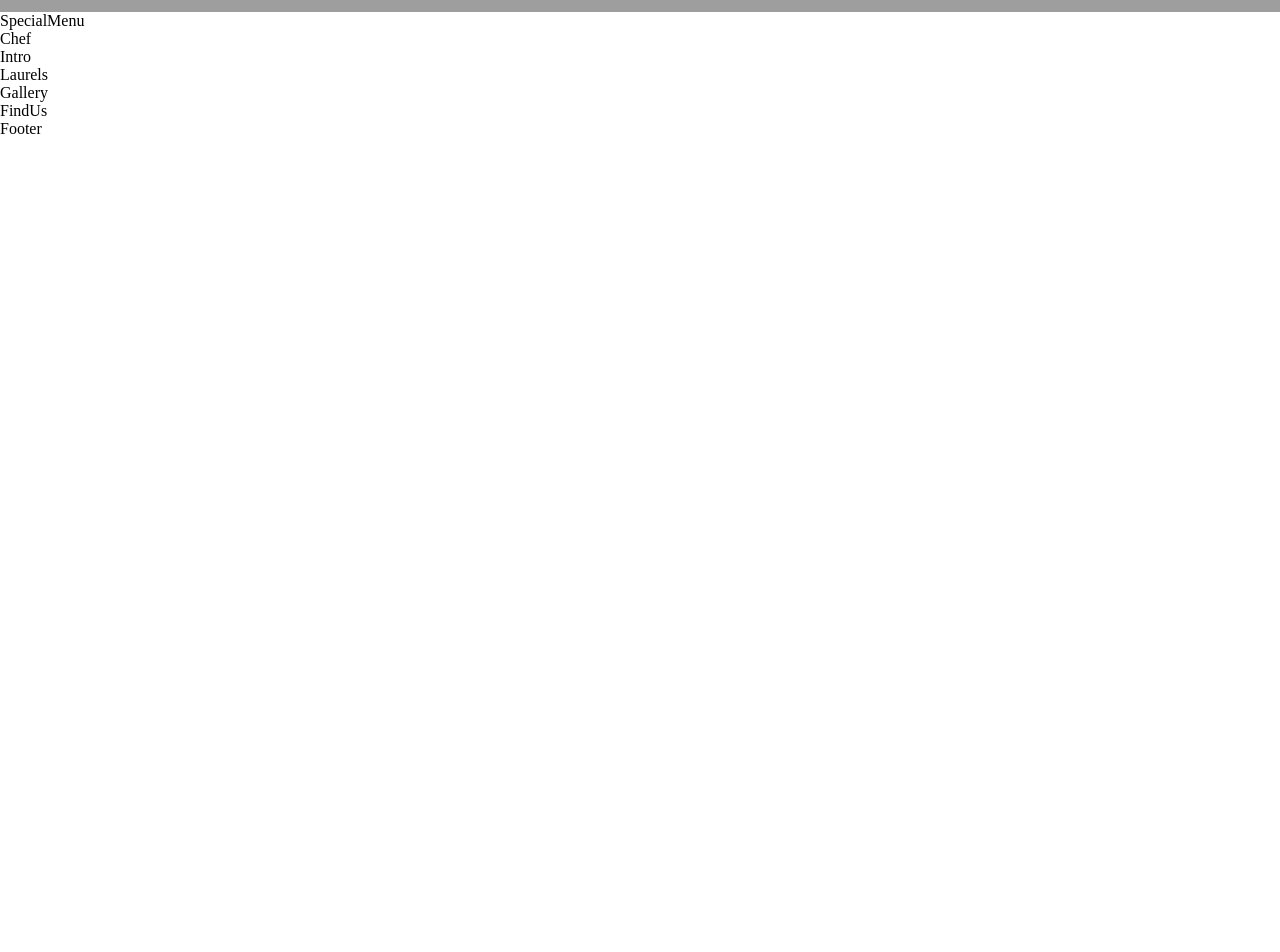
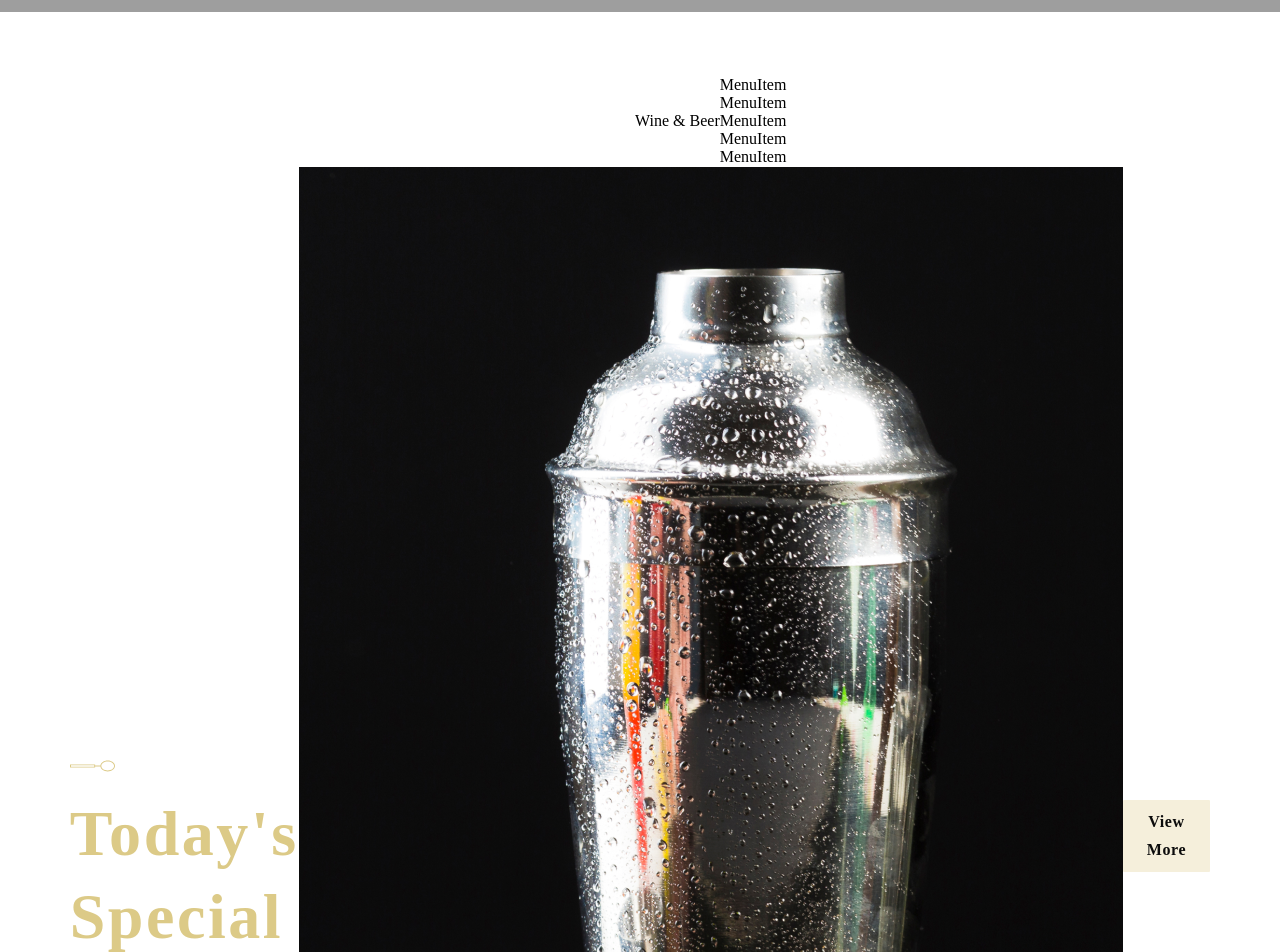
Before and after one commit to KingTheoden1/gerich-restaurant, a React (Create React App) app: page / in a window 1280 px wide. Shown: the part 2040-2992 px from the top of the page. Before the commit the page ends 2178 px from the top, so only its background shows below. Built offline with nearby package versions, Linux system fonts and the light colour scheme; grey boxes are pictures that could not be loaded; a web font is replaced by a local one.

Commit message:
Created SpecialMenu content

```diff
--- a/src/container/Menu/SpecialMenu.jsx
+++ b/src/container/Menu/SpecialMenu.jsx
@@ -1,10 +1,43 @@
 import React from 'react';
 
+import { SubHeading, MenuItem } from '../../components';
+import { data, images } from '../../constants';
 import './SpecialMenu.css';
 
 const SpecialMenu = () => (
-  <div>
-    SpecialMenu
+  <div className="app__specialMenu flex__center section__padding" id="menu">
+    <div className="app__specialMenu-title">
+      <SubHeading title="Menu that fits your palatte" />
+      <h1 className="headtext__cormorant">Today&apos;s Special</h1>
+    </div>
+
+    <div className="app__specialMenu-menu">
+      <div className="app__specialMenu-menu_wine  flex__center">
+        <p className="app__specialMenu-menu_heading">Wine & Beer</p>
+        <div className="app__specialMenu_menu_items">
+          {data.wines.map((wine, index) => (
+            <MenuItem key={wine.title + index} title={wine.title} price={wine.price} tags={wine.tags} />
+          ))}
+        </div>
+      </div>
+
+      <div className="app__specialMenu-menu_img">
+        <img src={images.menu} alt="menu__img" />
+      </div>
+
+      <div className="app__specialMenu-menu_cocktails  flex__center">
+        <p className="app__specialMenu-menu_heading">Cocktails</p>
+        <div className="app__specialMenu_menu_items">
+          {data.cocktails.map((cocktail, index) => (
+            <MenuItem key={cocktail.title + index} title={cocktail.title} price={cocktail.price} tags={cocktail.tags} />
+          ))}
+        </div>
+      </div>
+    </div>
+
+    <div style={{ marginTop: 15 }}>
+      <button type="button" className="custom__button">View More</button>
+    </div>
   </div>
 );
 
```
